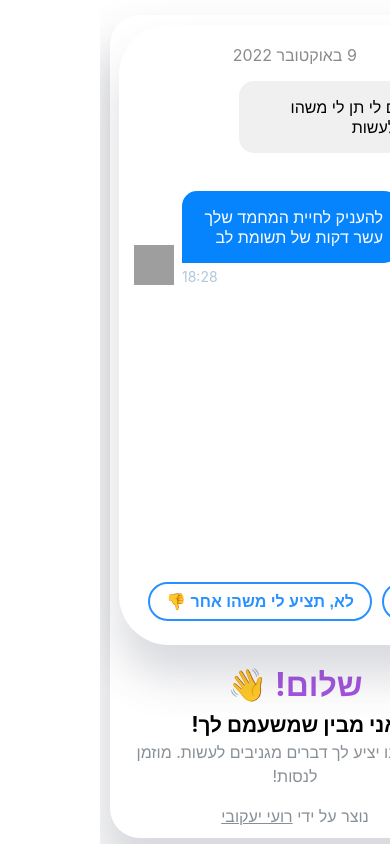
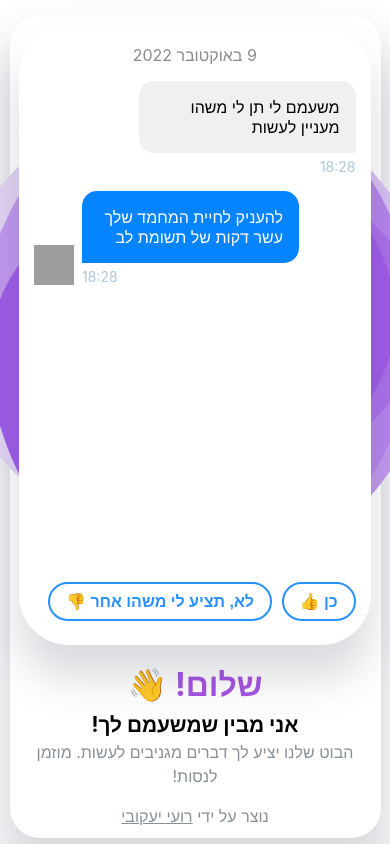
Before and after one commit to roei111/BoredBot, a React (Create React App) app: page / in a window 390 px wide. Built offline with nearby package versions, Linux system fonts and the light colour scheme; grey boxes are pictures that could not be loaded; the HTML template or start-up script is replaced by a standard one.

Commit message:
Add background blob

```diff
--- a/src/Components/Chat.css
+++ b/src/Components/Chat.css
@@ -1,5 +1,5 @@
 .chat {
-  min-width: 350px;
+  width: 350px;
   height: 600px;
   padding: 20px 10px 0px;
   background: rgb(255, 255, 255);
@@ -27,10 +27,24 @@
   background: rgba(0, 0, 0, 0.5);
 }
 
+@media only screen and (max-width: 900px) {
+  .chat {
+    width: 350px;
+    margin: 0 auto;
+  }
+  .background-blob {
+    left: 50%;
+    width: auto;
+    max-height: 600px;
+    transform: translateX(-50%);
+  }
+}
+
 @media only screen and (max-width: 600px) {
   .chat {
     min-width: auto;
     width: 85vw;
+    max-width: 350px;
   }
 }
 
@@ -45,3 +59,34 @@
 .date {
   color: #8b8b8b;
 }
+
+.chat-wrapper {
+  position: relative;
+}
+
+.background-blob {
+  position: absolute;
+  top: 0px;
+  left: 0px;
+  width: 170%;
+  z-index: 0;
+  transform: translateX(-20%);
+}
+/* @media (min-width: 600px) and (max-width: 900px) {
+  .background-blob {
+    top: -50px;
+    left: 50%;
+    width: 100%;
+    transform: translateX(-50%);
+    max-height: 700px;
+  }
+}
+@media (min-width: 420px) and (max-width: 600px) {
+  .background-blob {
+    top: -50px;
+    left: 50%;
+    width: 100%;
+    transform: translateX(-50%);
+    max-height: 700px;
+  }
+} */
--- a/src/Components/Chat.js
+++ b/src/Components/Chat.js
@@ -9,6 +9,7 @@ import {
 import { getFullDate } from "../utils/date";
 import "./Chat.css";
 import TypingLoader from "./TypingLoader";
+import backgroundBlob from "../img/background-blob.svg";
 
 let activities = getAllActivities();
 
@@ -87,6 +88,8 @@ const Chat = () => {
   };
 
   return (
+    <div className="chat-wrapper">
+      <img className="background-blob" src={backgroundBlob} alt="background blob" />
       <div className="chat">
         <div className="date">{getFullDate()}</div>
         <ul className="messages-list" ref={messagesRef}>
@@ -102,6 +105,7 @@ const Chat = () => {
           no={noClickHandler}
         />
       </div>
+    </div>
   );
 };
 
--- a/src/index.css
+++ b/src/index.css
@@ -1,14 +1,19 @@
 body {
   margin: 0;
-  font-family: -apple-system, BlinkMacSystemFont, 'Segoe UI', 'Roboto', 'Oxygen',
-    'Ubuntu', 'Cantarell', 'Fira Sans', 'Droid Sans', 'Helvetica Neue',
+  font-family: -apple-system, BlinkMacSystemFont, "Segoe UI", "Roboto", "Oxygen",
+    "Ubuntu", "Cantarell", "Fira Sans", "Droid Sans", "Helvetica Neue",
     sans-serif;
   -webkit-font-smoothing: antialiased;
   -moz-osx-font-smoothing: grayscale;
   direction: rtl;
 }
-
+html, body {
+  overflow-x: hidden;
+  width: 100%;
+  height: 100%;
+  position: relative;
+}
 code {
-  font-family: source-code-pro, Menlo, Monaco, Consolas, 'Courier New',
+  font-family: source-code-pro, Menlo, Monaco, Consolas, "Courier New",
     monospace;
 }
```
Also changed, not shown: src/img/background-blob.svg (added). Lines whose indentation alone changed are shown as unchanged.
